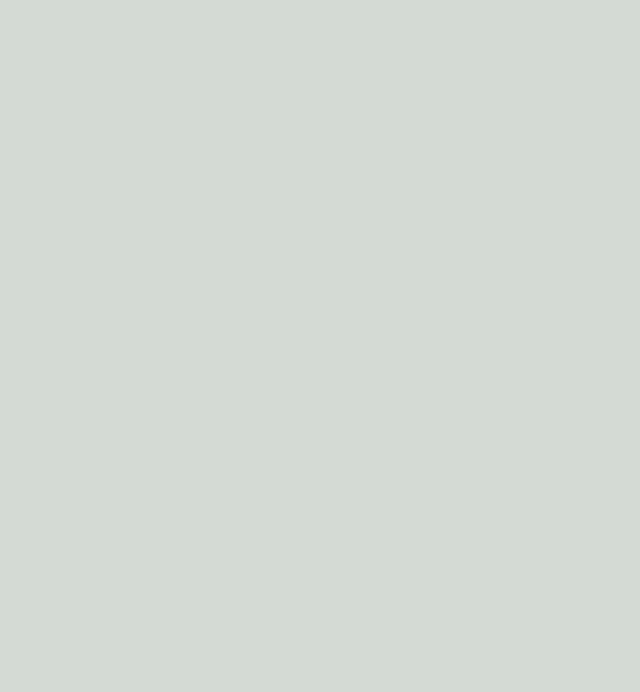
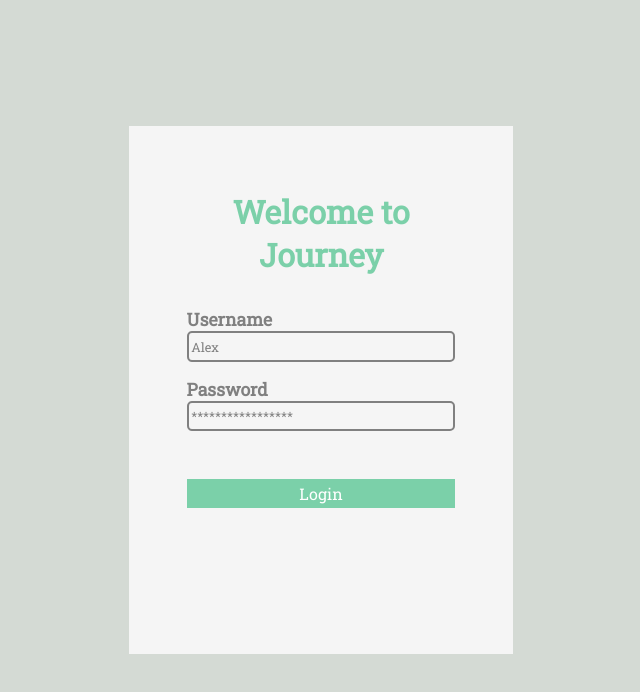
Before and after one commit to AncientMeme/procrastination, a plain HTML site: page index.html in a window 1280 px wide. Shown: the whole page, without its empty margins (319-959 px from the left). Drawn offline with Linux system fonts and the light colour scheme.

Commit message:
Added mock login page

```diff
--- a/css/style.css
+++ b/css/style.css
@@ -7,6 +7,7 @@
  * COMPONENTS
  * Banner..............The styling for page banner
  * Content.............Styling for page content
+ * Login...............Specific Styling for Login Page
  * Journal.............Specific Styling for Journal Page
  */
 
@@ -142,6 +143,52 @@ article, hr{
     text-decoration: none;
 }
 
+/* Login Page Styling */
+#login {
+    height: 100vh;
+    display: flex;
+    align-items: center;
+    justify-content: center;
+}
+
+#login-window {
+    width: 30vw;
+    height: 50vh;
+    padding: 8vh 0;
+}
+
+#login-window >* {
+    margin: 0 15%;
+}
+
+#login-window h1 {
+    margin-bottom: 1em;
+    font-size: 2em;
+    text-align: center;
+}
+
+#login-window div {
+    margin: 1em 15%;
+}
+
+#login-window a {
+    width: 70%;
+    padding: 0.25em 0;
+    margin-top: 3em;
+    display: block;
+
+    color: white;
+    background-color: #7BD0A9;
+    text-decoration: none;
+    text-align: center;
+}
+
+.login-textbox {
+    padding: 0.4em 0.2em;
+    border: 2px solid gray;
+    border-radius: 5px;
+}
+
 /* Journal Page Styling */
 #feedback-textbox {
     min-height: 10vh;
--- a/index.html
+++ b/index.html
@@ -8,9 +8,19 @@
         <link rel="stylesheet" href="css/style.css">
     </head>
 
-    <body>
-
-
+    <body id="login">
+        <section id="login-window" class="content">
+            <h1>Welcome to Journey</h1>
+            <div>
+                <h2>Username</h2>
+                <p class="login-textbox">Alex</p>
+            </div>
+            <div>
+                <h2>Password</h2>
+                <p class="login-textbox">*****************</p>
+            </div>
+            <a href="home.html">Login</a>
+        </section>
     </body>
 
 </html>
```
